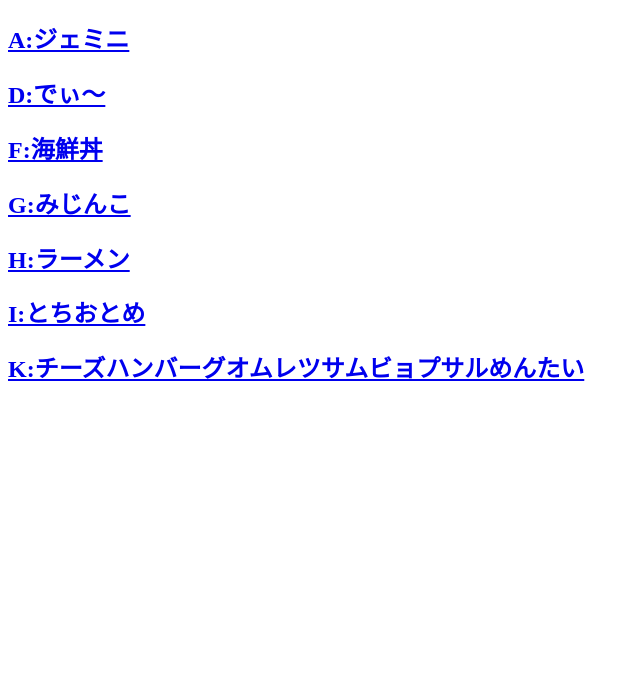
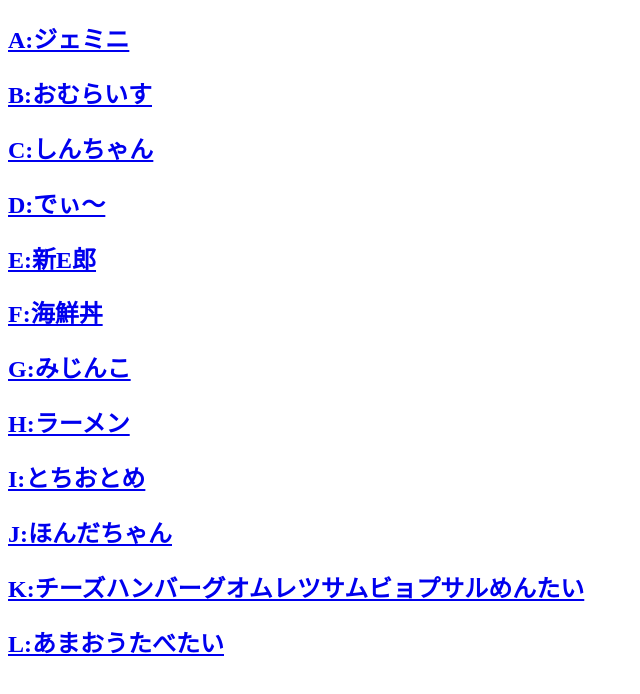
Before and after one commit to shin960/OtsumaAI, a plain HTML site: page public/index.html in a window 1280 px wide. Shown: the whole page, without its empty margins (0-640 px from the left). Drawn offline with Linux system fonts and the light colour scheme.

Commit message:
first commit

```diff
--- a/public/index.html
+++ b/public/index.html
@@ -7,13 +7,18 @@
 </head>
 <body>
     <h2><a href="./A/index.html">A:ジェミニ</a></h2>
+    <h2><a href="./B/index.html">B:おむらいす</a></h2>
+    <h2><a href="./C/index.html">C:しんちゃん</a></h2>
     <h2><a href="./D/apurigroup.html">D:でぃ～</a></h2>
+    <h2><a href="./E/index.html">E:新E郎</a></h2>
     <h2><a href="./F/index.html">F:海鮮丼</a></h2>
      <a href="https://colab.research.google.com/github/shin960/OtsumaAI/blob/main/notebooks/TeamG.ipynb" target="_blank">
          <h2>G:みじんこ</h2></a>
     <h2><a href="./H/index.html">H:ラーメン</a></h2>
     <a href="https://colab.research.google.com/github/shin960/OtsumaAI/blob/main/notebooks/TeamI.ipynb" target="_blank">
         <h2>I:とちおとめ</h2></a>
+    <h2><a href="./J/index.html">J:ほんだちゃん</a></h2>
     <h2><a href="./K/index.html">K:チーズハンバーグオムレツサムビョプサルめんたい</a></h2>
+    <h2><a href="./L/index.html">L:あまおうたべたい</a></h2>
 </body>
 </html>
```
